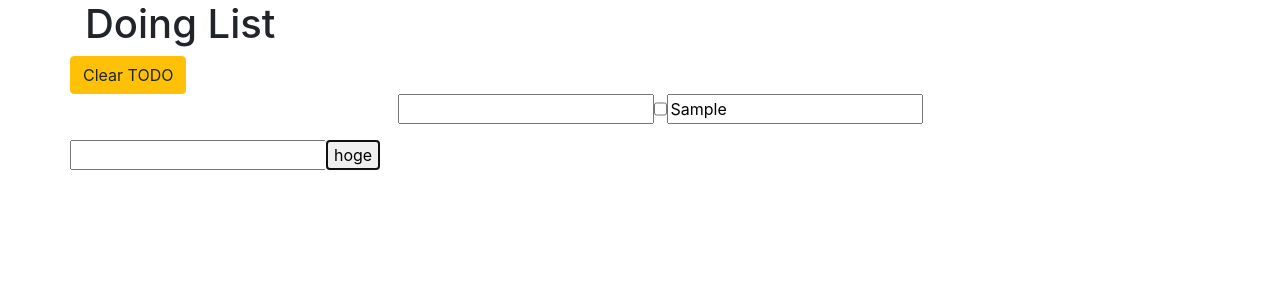
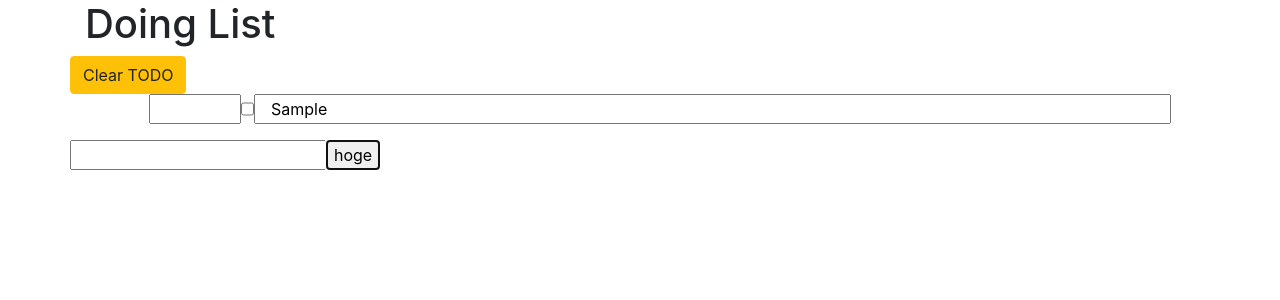
Before and after one commit to yoshihara/doidoi, a React app: page / in a window 1280 px wide. Both pictures are taken after typing "Sample" into the empty fields and a click on the button "hoge". Shown: the top 300 px of the page. Built offline with nearby package versions, Linux system fonts and the light colour scheme.

Commit message:
Tweak width each todo form

```diff
--- a/src/index.jsx
+++ b/src/index.jsx
@@ -86,19 +86,19 @@ class Todos extends React.Component {
   _renderTodo(todo, i) {
     return (
       <li key={i} className="row justify-content-md-center">
-        <input type="number" className="orders" />
+        <input type="number" className="orders col-sm-1" />
         <input
           type="checkbox"
           name="done"
           defaultChecked={todo.done}
-          className="done"
+          className="done col-sm-auto"
           onChange={e => this._handleChange(e, i)}
         />
         <input
           type="text"
           name="text"
           defaultValue={todo.text}
-          className="text"
+          className="text col-sm-10"
           onChange={e => this._handleChange(e, i)}
         />
       </li>
```
